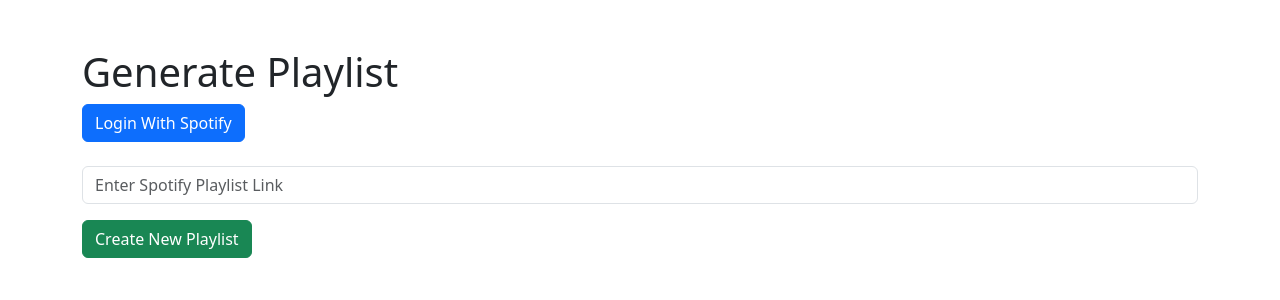
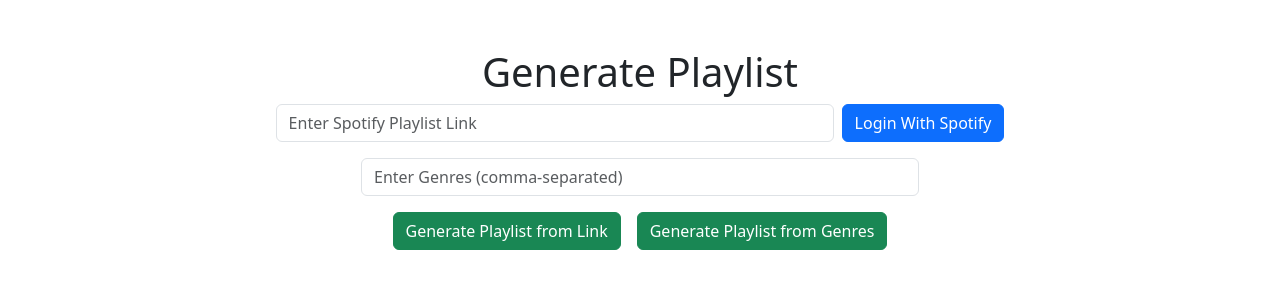
Before and after one commit to MichaelAngamarca/418Project, a React (Create React App) app: page /generateplaylist in a window 1280 px wide. Shown: the top 300 px of the page. Built offline with nearby package versions, Linux system fonts and the light colour scheme.

Commit message:
Finished Generating By Genere

```diff
--- a/src/GeneratePlaylist/GeneratePlaylist.js
+++ b/src/GeneratePlaylist/GeneratePlaylist.js
@@ -14,6 +14,7 @@
 
 const GeneratePlaylist = () => {
   const [playlistLink, setPlaylistLink] = useState("");
+  const [genreInput, setGenreInput] = useState("");
   const [filteredTracks, setFilteredTracks] = useState([]);
   const [playlistDetails, setPlaylistDetails] = useState(null);
 
@@ -41,7 +42,7 @@
     return match ? match[1] : null;
   };
 
-  const createNewPlaylist = async () => {
+  const createNewPlaylistFromLink = async () => {
     const accessToken = localStorage.getItem("accessToken");
     const playlistId = extractPlaylistId(playlistLink);
 
@@ -51,7 +52,6 @@
     }
 
     try {
-      // Fetch playlist tracks
       const response = await fetch(
         `https://api.spotify.com/v1/playlists/${playlistId}/tracks`,
         {
@@ -66,7 +66,6 @@
         artistId: item.track.artists[0].id,
       }));
 
-      // Fetch genres for each artist
       const artistGenres = await Promise.all(
         tracks.map((track) =>
           fetch(`https://api.spotify.com/v1/artists/${track.artistId}`, {
@@ -75,7 +74,6 @@
         )
       );
 
-      // Extract all genres from the artists
       const allGenres = artistGenres
         .flatMap((artist) => artist.genres)
         .reduce((acc, genre) => {
@@ -83,13 +81,11 @@
           return acc;
         }, {});
 
-      // Sort genres by frequency and pick top genres
       const sortedGenres = Object.entries(allGenres)
         .sort((a, b) => b[1] - a[1])
-        .slice(0, 5); // Top 5 genres
+        .slice(0, 5);
       const topGenres = sortedGenres.map(([genre]) => genre);
 
-      // Search for new tracks based on top genres
       const genreSearchResults = await Promise.all(
         topGenres.map((genre) =>
           fetch(
@@ -101,7 +97,6 @@
         )
       );
 
-      // Flatten the results and collect track URIs
       const newTracks = genreSearchResults.flatMap((result) =>
         result.tracks.items.map((track) => ({
           name: track.name,
@@ -115,8 +110,56 @@
       }
 
       setFilteredTracks(newTracks);
+      await createSpotifyPlaylist(
+        newTracks,
+        accessToken,
+        "Generated Playlist from Link"
+      );
+    } catch (error) {
+      console.error("Error creating playlist:", error);
+      alert("An error occurred. Please try again.");
+    }
+  };
 
-      // Create a new playlist for the user
+  const createPlaylistFromGenres = async () => {
+    const accessToken = localStorage.getItem("accessToken");
+
+    if (!accessToken || !genreInput.trim()) {
+      alert("Please login and enter at least one genre.");
+      return;
+    }
+
+    try {
+      const genreSearchResults = await fetch(
+        `https://api.spotify.com/v1/search?q=genre:${genreInput}&type=track&limit=20`,
+        {
+          headers: { Authorization: `Bearer ${accessToken}` },
+        }
+      ).then((res) => res.json());
+
+      const newTracks = genreSearchResults.tracks.items.map((track) => ({
+        name: track.name,
+        uri: track.uri,
+      }));
+
+      if (newTracks.length === 0) {
+        alert("No tracks found for the entered genres.");
+        return;
+      }
+
+      setFilteredTracks(newTracks);
+      await createSpotifyPlaylist(
+        newTracks,
+        accessToken,
+        "Generated Playlist from Genres"
+      );
+    } catch (error) {
+      console.error("Error creating playlist:", error);
+      alert("An error occurred. Please try again.");
+    }
+  };
+
+  const createSpotifyPlaylist = async (tracks, accessToken, playlistName) => {
     const userIdResponse = await fetch("https://api.spotify.com/v1/me", {
       headers: { Authorization: `Bearer ${accessToken}` },
     });
@@ -131,8 +174,8 @@
           "Content-Type": "application/json",
         },
         body: JSON.stringify({
-            name: "Generated Playlist",
-            description: "Playlist generated based on most prominent genres",
+          name: playlistName,
+          description: "Generated by React App",
           public: false,
         }),
       }
@@ -140,7 +183,8 @@
 
     const playlistData = await createPlaylistResponse.json();
 
-      // Add new tracks to the new playlist
+    console.log("Playlist Data:", playlistData);
+
     await fetch(
       `https://api.spotify.com/v1/playlists/${playlistData.id}/tracks`,
       {
@@ -150,65 +194,85 @@
           "Content-Type": "application/json",
         },
         body: JSON.stringify({
-            uris: newTracks.map((track) => track.uri),
+          uris: tracks.map((track) => track.uri),
         }),
       }
     );
 
-      // Fetch playlist details (name, cover image, and link)
-      const playlistDetailsResponse = await fetch(
+    setTimeout(async () => {
+      const updatedPlaylistResponse = await fetch(
         `https://api.spotify.com/v1/playlists/${playlistData.id}`,
         {
           headers: { Authorization: `Bearer ${accessToken}` },
         }
       );
+      const updatedPlaylistData = await updatedPlaylistResponse.json();
 
-      const playlistDetailsData = await playlistDetailsResponse.json();
+      console.log("Updated Playlist Data:", updatedPlaylistData);
+
       setPlaylistDetails({
-        name: playlistDetailsData.name,
-        image: playlistDetailsData.images[0]?.url,
-        link: playlistDetailsData.external_urls.spotify,
+        name: updatedPlaylistData.name,
+        image: updatedPlaylistData.images[0]?.url,
+        link: updatedPlaylistData.external_urls.spotify,
       });
-
+    }, 2000);
     alert("Playlist created successfully!");
-    } catch (error) {
-      console.error("Error creating playlist:", error);
-      alert("An error occurred. Please try again.");
-    }
   };
 
   return (
-    <div className="container mt-5">
+    <div className="container mt-5 text-center">
       <h1>Generate Playlist</h1>
-      <button className="btn btn-primary mb-4" onClick={handleLogin}>
-        Login With Spotify
-      </button>
+      <div className="d-flex justify-content-center mb-3">
         <input
           type="text"
-        className="form-control mb-3"
+          className="form-control w-50 me-2"
           placeholder="Enter Spotify Playlist Link"
           value={playlistLink}
           onChange={(e) => setPlaylistLink(e.target.value)}
         />
-      <button className="btn btn-success" onClick={createNewPlaylist}>
-        Create New Playlist
+        <button className="btn btn-primary" onClick={handleLogin}>
+          Login With Spotify
         </button>
+      </div>
+      <input
+        type="text"
+        className="form-control w-50 mx-auto mb-3"
+        placeholder="Enter Genres (comma-separated)"
+        value={genreInput}
+        onChange={(e) => setGenreInput(e.target.value)}
+      />
+      <div className="d-flex justify-content-center gap-3 mb-3">
+        <button className="btn btn-success" onClick={createNewPlaylistFromLink}>
+          Generate Playlist from Link
+        </button>
+        <button className="btn btn-success" onClick={createPlaylistFromGenres}>
+          Generate Playlist from Genres
+        </button>
+      </div>
 
       {playlistDetails && (
-        <div className="card mt-4">
-          <img src={playlistDetails.image} className="card-img-top" alt="Playlist Art" />
+        <div className="card mt-4 mx-auto" style={{ maxWidth: "400px" }}>
+          <img
+            src={playlistDetails.image}
+            className="card-img-top"
+            alt="Playlist Art"
+          />
           <div className="card-body">
             <h5 className="card-title">{playlistDetails.name}</h5>
-            <a href={playlistDetails.link} className="btn btn-primary" target="_blank" rel="noopener noreferrer">
+            <a
+              href={playlistDetails.link}
+              className="btn btn-primary"
+              target="_blank"
+              rel="noopener noreferrer"
+            >
               Open Playlist on Spotify
             </a>
           </div>
         </div>
       )}
-
       {filteredTracks.length > 0 && (
         <div className="mt-4">
-          <h2>New Tracks Based on Genres</h2>
+          <h2>Generated Tracks</h2>
           <ul className="list-group">
             {filteredTracks.map((track) => (
               <li key={track.uri} className="list-group-item">
```
Lines whose indentation alone changed are shown as unchanged.
